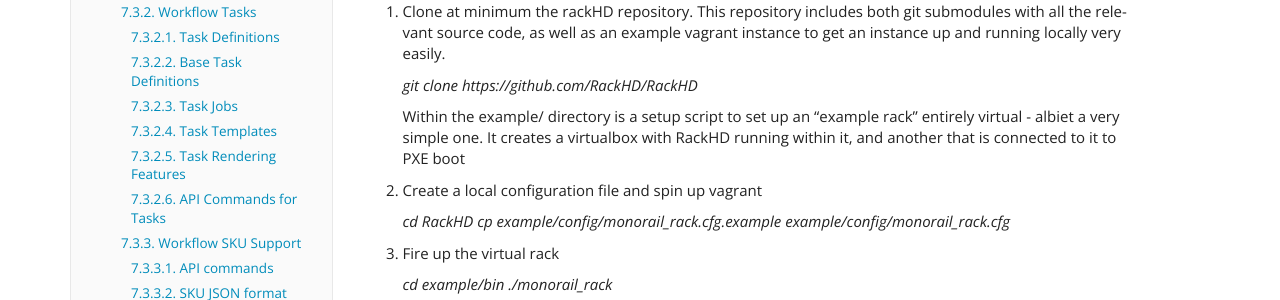
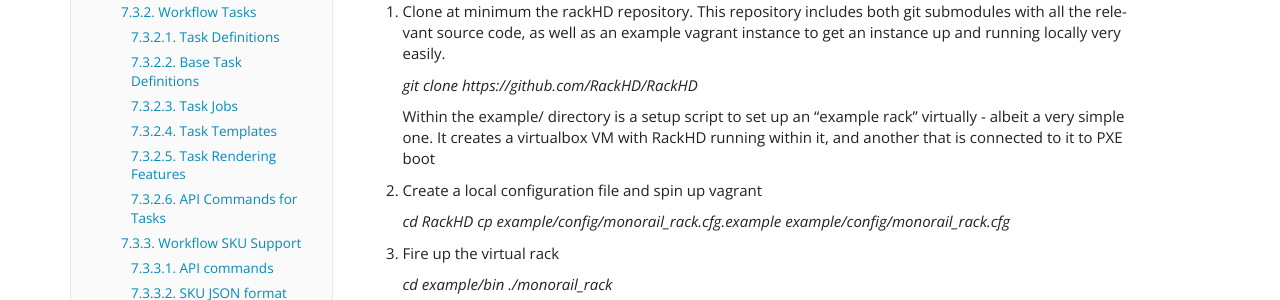
Before and after one commit to RackHD/docs, a Sphinx documentation site: the page built from docs/development_guide.rst, in a window 1280 px wide and 900 px high. Shown: the part 320-620 px from the top of the window. Built offline with Sphinx 7.4.7, drawn with Linux system fonts in a browser that asks for light colours.

Commit message:
more good upates from ben, who is annoying with that

```diff
--- a/docs/development_guide.rst
+++ b/docs/development_guide.rst
@@ -20,7 +20,7 @@
    `git clone https://github.com/RackHD/RackHD`
 
    Within the example/ directory is a setup script to set up an "example rack"
-   entirely virtual - albiet a very simple one. It creates a virtualbox with
+   virtually - albeit a very simple one. It creates a virtualbox VM with
    RackHD running within it, and another that is connected to it to PXE boot
 
 2. Create a local configuration file and spin up vagrant
```
